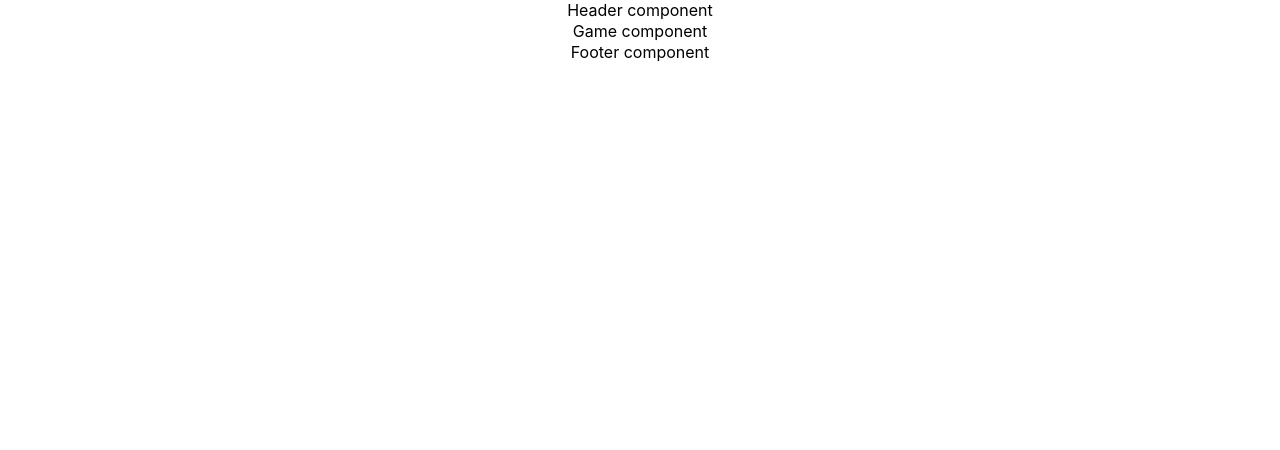
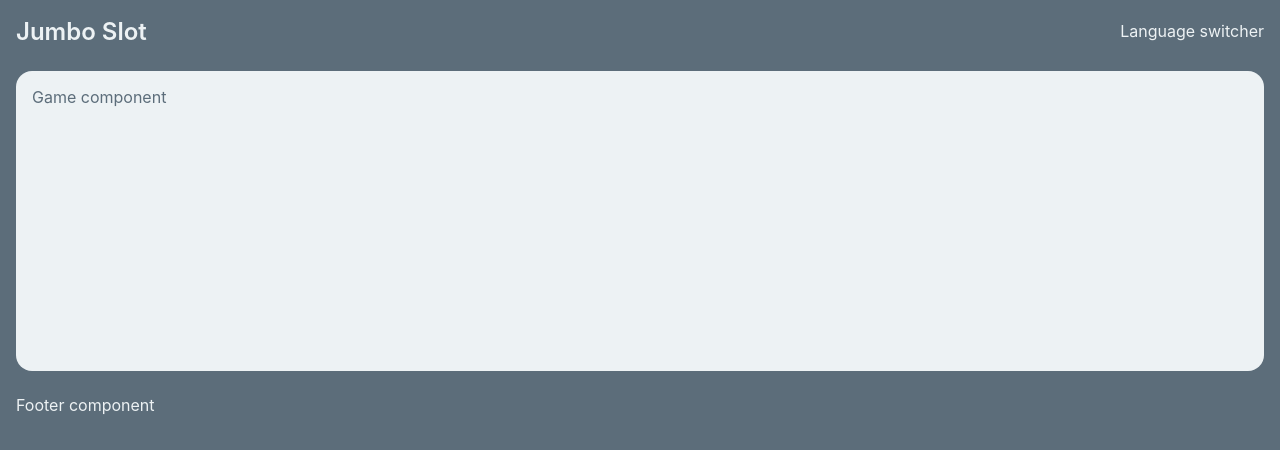
Before and after one commit to iCherya/evo-slot-machine, a React (Vite) app: page / in a window 1280 px wide. Shown: the top 450 px of the page. Built offline with nearby package versions, Linux system fonts and the light colour scheme.

Commit message:
Add color variables and basic layout

```diff
--- /dev/null
+++ b/src/components/Game/Game.module.scss
@@ -0,0 +1,9 @@
+@import '@/styles/variables.scss';
+
+.wrapper {
+  height: 300px; // for now - will be replaced with dynamic height
+  background-color: $color-base-light;
+  color: $color-base-dark;
+  border-radius: $spacing-base;
+  padding: $spacing-base;
+}
--- a/src/components/Game/Game.tsx
+++ b/src/components/Game/Game.tsx
@@ -1,5 +1,7 @@
 import React from 'react';
 
+import styles from './Game.module.scss';
+
 export const Game: React.FC = () => {
-  return <div>Game component</div>;
+  return <div className={styles.wrapper}>Game component</div>;
 };
--- /dev/null
+++ b/src/components/Header/Header.module.scss
@@ -0,0 +1,12 @@
+@import '@/styles/variables.scss';
+
+.wrapper {
+  display: flex;
+  justify-content: space-between;
+  align-items: center;
+}
+
+.title {
+  font-size: $font-size-large;
+  font-weight: $font-weight-bold;
+}
--- a/src/components/Header/Header.tsx
+++ b/src/components/Header/Header.tsx
@@ -1,5 +1,14 @@
 import React from 'react';
 
+import { CONTENT } from '@/config/content';
+
+import styles from './Header.module.scss';
+
 export const Header: React.FC = () => {
-  return <div>Header component</div>;
+  return (
+    <div className={styles.wrapper}>
+      <h1 className={styles.title}>{CONTENT.header.title}</h1>
+      Language switcher
+    </div>
+  );
 };
--- a/src/components/Layout/Layout.module.scss
+++ b/src/components/Layout/Layout.module.scss
@@ -1,3 +1,10 @@
+@import '@/styles/variables.scss';
+
 .wrapper {
-  text-align: center;
+  max-width: $breakpoint-xxl;
+  padding: $spacing-base;
+  display: flex;
+  flex-direction: column;
+  gap: $spacing-large;
+  margin: 0 auto;
 }
--- /dev/null
+++ b/src/config/content.ts
@@ -0,0 +1,5 @@
+export const CONTENT = {
+  header: {
+    title: 'Jumbo Slot',
+  },
+};
--- a/src/styles/_reset.scss
+++ b/src/styles/_reset.scss
@@ -15,7 +15,8 @@ p,
 figure,
 blockquote,
 dl,
-dd {
+dd,
+ul {
   margin: 0;
 }
 
--- a/src/styles/_variables.scss
+++ b/src/styles/_variables.scss
@@ -2,5 +2,33 @@
 $font-family-base: -apple-system, BlinkMacSystemFont, 'Segoe UI', 'Roboto', 'Oxygen', 'Ubuntu', 'Cantarell', 'Fira Sans',
   'Droid Sans', 'Helvetica Neue', sans-serif;
 $font-size-base: 1rem;
+$font-size-small: $font-size-base * 0.75;
+$font-size-large: $font-size-base * 1.5;
+$font-size-xlarge: $font-size-base * 2;
 $font-weight-base: 400;
+$font-weight-bold: 600;
 $line-height-base: 1.3;
+
+/* Spacing */
+$spacing-none: 0;
+$spacing-base: $font-size-base;
+$spacing-small: $font-size-base * 0.5;
+$spacing-large: $font-size-base * 1.5;
+
+/* Breakpoints */
+$breakpoint-xs: 375px;
+$breakpoint-sm: 480px;
+$breakpoint-md: 768px;
+$breakpoint-lg: 1024px;
+$breakpoint-xl: 1280px;
+$breakpoint-xxl: 1536px;
+
+/* Colors */
+$color-base: #8d99ae;
+$color-base-light: #edf2f4;
+$color-base-dark: #5c6d7a;
+$color-accents: #ef233c;
+$color-accents-dark: #d90429;
+$color-accents-light: #ffd9e5;
+$color-white: #fff;
+$color-black: #000;
--- a/src/styles/styles.scss
+++ b/src/styles/styles.scss
@@ -3,6 +3,8 @@
 
 body {
   width: 100%;
+  background-color: $color-base-dark;
+  color: $color-base-light;
   font-family: $font-family-base;
   font-size: $font-size-base;
   line-height: $line-height-base;
```
